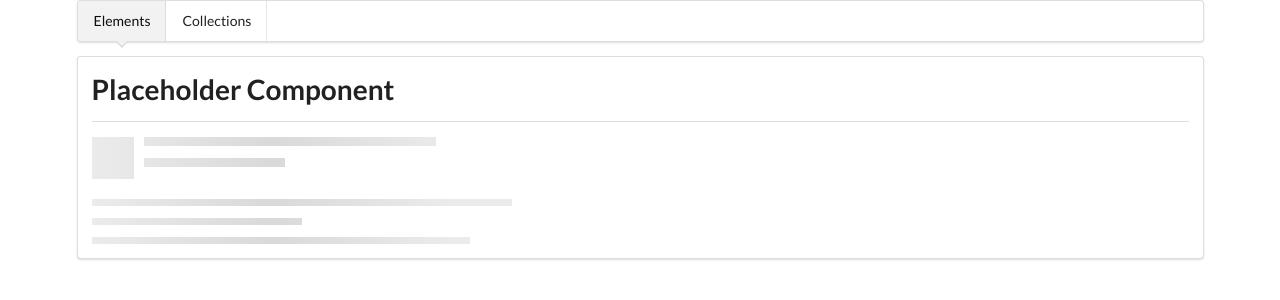
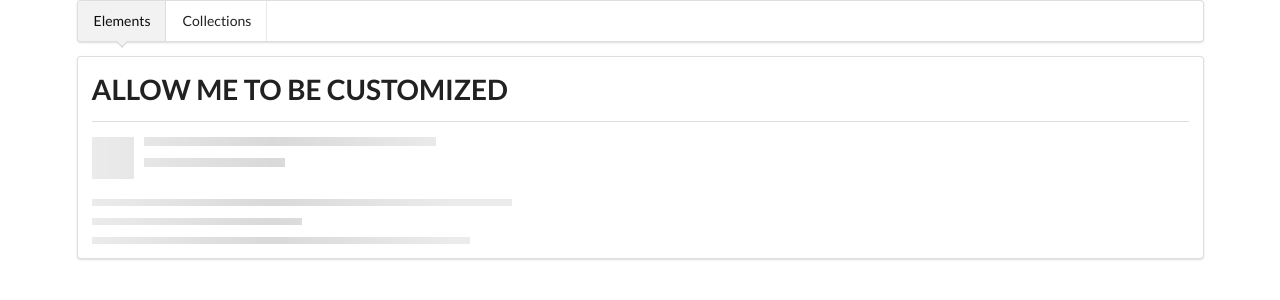
Before and after one commit to viettu2k/comps, an Angular app: page /elements in a window 1280 px wide. Shown: the top 300 px of the page. Built offline with nearby package versions, Linux system fonts and the light colour scheme.

Commit message:
implementing a titled divider

```diff
--- a/src/app/elements/elements-home/elements-home.component.html
+++ b/src/app/elements/elements-home/elements-home.component.html
@@ -1,3 +1,2 @@
-<h1>Placeholder Component</h1>
-<div class="ui divider"></div>
+<app-divider></app-divider>
 <app-placeholder></app-placeholder>
--- a/src/app/elements/elements.module.ts
+++ b/src/app/elements/elements.module.ts
@@ -1,6 +1,7 @@
 import { NgModule } from '@angular/core';
 import { CommonModule } from '@angular/common';
 
+import { SharedModule } from '../shared/shared.module';
 import { ElementsRoutingModule } from './elements-routing.module';
 import { ElementsHomeComponent } from './elements-home/elements-home.component';
 import { PlaceholderComponent } from './placeholder/placeholder.component';
@@ -8,7 +9,7 @@
 
 @NgModule({
   declarations: [ElementsHomeComponent, PlaceholderComponent, TimesDirective],
-  imports: [CommonModule, ElementsRoutingModule],
+  imports: [CommonModule, ElementsRoutingModule, SharedModule],
   exports: [ElementsHomeComponent],
 })
 export class ElementsModule {}
--- /dev/null
+++ b/src/app/shared/divider/divider.component.html
@@ -0,0 +1,2 @@
+<h1>ALLOW ME TO BE CUSTOMIZED</h1>
+<div class="ui divider"></div>
--- /dev/null
+++ b/src/app/shared/divider/divider.component.ts
@@ -0,0 +1,15 @@
+import { Component, OnInit } from '@angular/core';
+
+@Component({
+  selector: 'app-divider',
+  templateUrl: './divider.component.html',
+  styleUrls: ['./divider.component.css']
+})
+export class DividerComponent implements OnInit {
+
+  constructor() { }
+
+  ngOnInit(): void {
+  }
+
+}
```
Also changed, not shown: src/app/shared/shared.module.ts (added, +10 -0 lines), src/app/shared/divider/divider.component.css (added), 1 other file (tests, documents, lock files or other folders).
